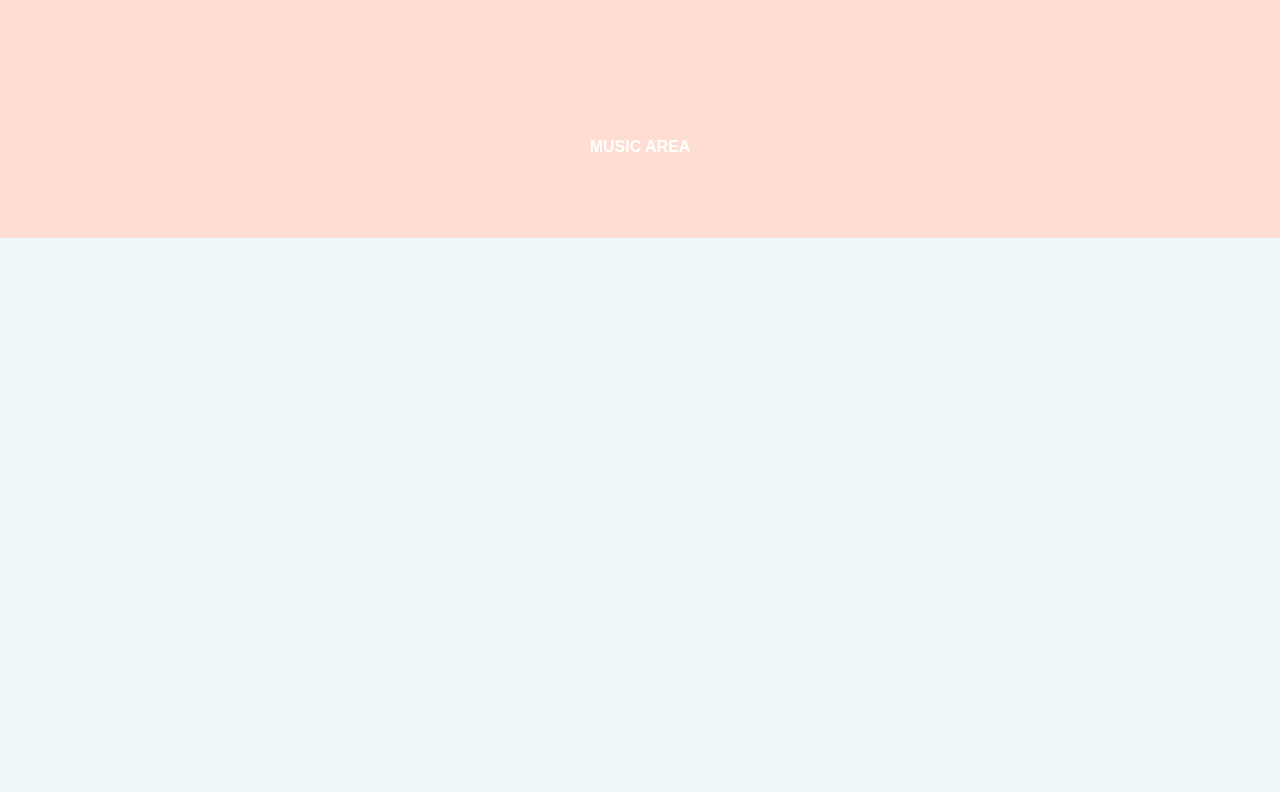
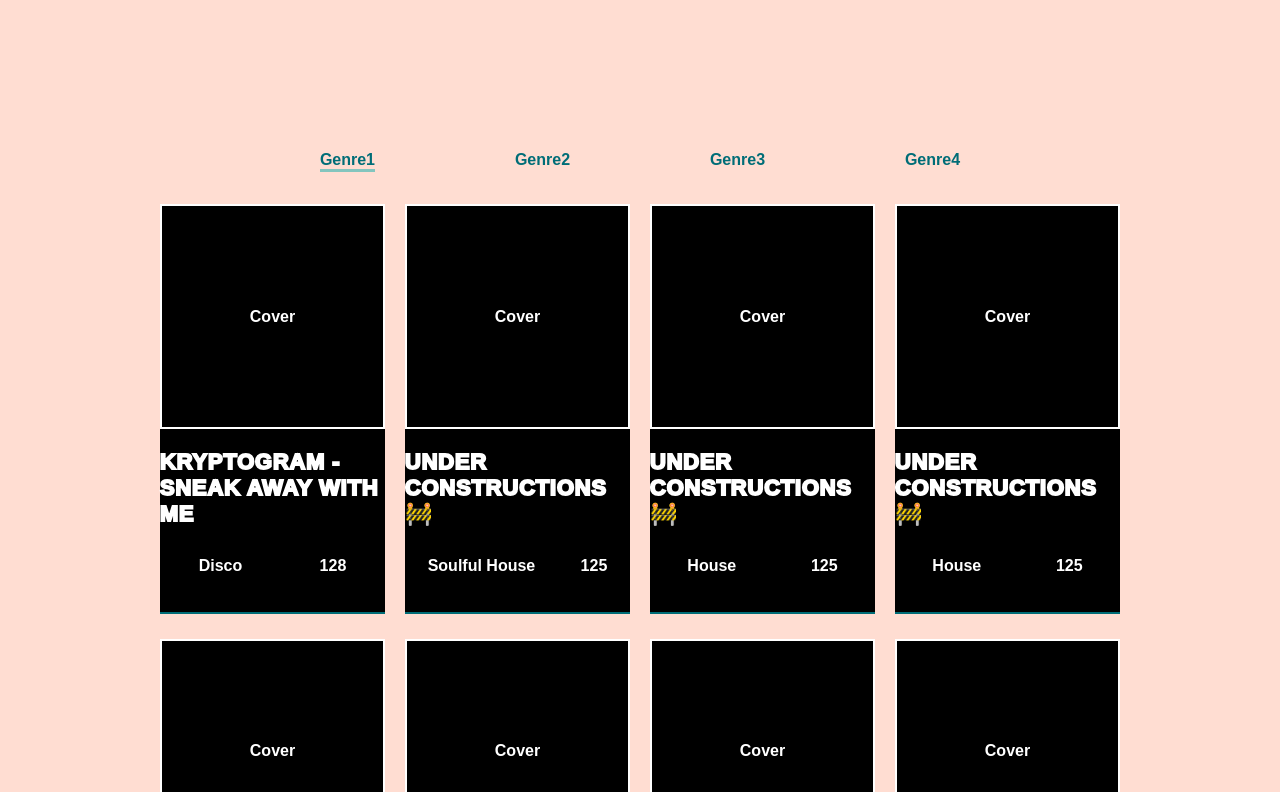
Before and after one commit to sFritsch09/djsicrip, a React (Create React App) app: page / in a window 1280 px wide. Shown: the part 1068-1860 px from the top of the page. Before the commit the page ends 1306 px from the top, so only its background shows below. Built offline with nearby package versions, Linux system fonts and the light colour scheme.

Commit message:
update music collection

```diff
--- a/src/components/mobile-navbar/data/Navigation.jsx
+++ b/src/components/mobile-navbar/data/Navigation.jsx
@@ -1,6 +1,6 @@
 import React from 'react';
 import { MenuItem } from './MenuItem';
-import { NavMenu, Spacer } from '../mobile-navbar.styles';
+import { NavMenu } from '../mobile-navbar.styles';
 import { BiMusic, BiFace, BiBriefcaseAlt2, BiEuro, BiChat } from 'react-icons/bi';
 import DarkModeToggle from 'react-dark-mode-toggle';
 
--- /dev/null
+++ b/src/components/music-collection/music-collection.component.js
@@ -0,0 +1,157 @@
+import React, { useState } from 'react';
+import {
+	CoverWrapper,
+	GridContainer,
+	ItemA,
+	NavContainer,
+	NavItem,
+	SubTitle,
+	SubTitleWrapper,
+	TitleWrapper,
+	TrackTitle,
+} from './music-collection.styles';
+
+const items = [
+	{
+		column: 1,
+		row: 1,
+		title: 'Kryptogram - Sneak Away With Me',
+		image: 'Cover',
+		genre: 'Disco',
+		bpm: '128',
+	},
+	{
+		column: 2,
+		row: 1,
+		title: 'Under constructions 🚧',
+		image: 'Cover',
+		genre: 'Soulful House',
+		bpm: '125',
+	},
+
+	{
+		column: 3,
+		row: 1,
+		title: 'Under constructions 🚧',
+		image: 'Cover',
+		genre: 'House',
+		bpm: '125',
+	},
+	{
+		column: 4,
+		row: 1,
+		title: 'Under constructions 🚧',
+		image: 'Cover',
+		genre: 'House',
+		bpm: '125',
+	},
+	{
+		column: 1,
+		row: 2,
+		title: 'Under constructions 🚧',
+		image: 'Cover',
+		genre: 'House',
+		bpm: '125',
+	},
+	{
+		column: 2,
+		row: 2,
+		title: 'Under constructions 🚧',
+		image: 'Cover',
+		genre: 'House',
+		bpm: '125',
+	},
+	{
+		column: 3,
+		row: 2,
+		title: 'Under constructions 🚧',
+		image: 'Cover',
+		genre: 'House',
+		bpm: '125',
+	},
+	{
+		column: 4,
+		row: 2,
+		title: 'Under constructions 🚧',
+		image: 'Cover',
+		genre: 'House',
+		bpm: '125',
+	},
+];
+
+const Collection = ({ active, bgColor }) => {
+	return (
+		<GridContainer>
+			{items.map((item, index) => (
+				<ItemA key={index} bgColor={bgColor} column={item.column} row={item.row}>
+					{
+						// NOTE Cover
+					}
+					<CoverWrapper>{item.image}</CoverWrapper>
+					{
+						// NOTE Track title
+					}
+					<TitleWrapper>
+						<TrackTitle>{item.title}</TrackTitle>
+					</TitleWrapper>
+					{
+						// NOTE Genre, BPM
+					}
+					<SubTitleWrapper>
+						<SubTitle>{item.genre}</SubTitle>
+						<SubTitle>{item.bpm}</SubTitle>
+					</SubTitleWrapper>
+				</ItemA>
+			))}
+		</GridContainer>
+	);
+};
+
+const MusicCollection = () => {
+	const [state, setState] = useState({
+		status: 'active',
+		bgColor: 'black',
+	});
+	const { status, bgColor } = state;
+
+	const handleClick = (name) => {
+		switch (name) {
+			case 'showA':
+				setState({ status: 'active', bgColor: 'black' });
+				break;
+			case 'showB':
+				setState({ status: 'activeB', bgColor: 'darkgoldenrod' });
+				break;
+			case 'showC':
+				setState({ status: 'activeC', bgColor: 'darkgreen' });
+				break;
+			case 'showD':
+				setState({ status: 'activeD', bgColor: 'darkred' });
+				break;
+			default:
+				setState({ status: 'active' });
+		}
+	};
+
+	return (
+		<React.Fragment>
+			<NavContainer>
+				<NavItem active={status === 'active'} onClick={() => handleClick('showA')}>
+					Genre1
+				</NavItem>
+				<NavItem active={status === 'activeB'} onClick={() => handleClick('showB')}>
+					Genre2
+				</NavItem>
+				<NavItem active={status === 'activeC'} onClick={() => handleClick('showC')}>
+					Genre3
+				</NavItem>
+				<NavItem active={status === 'activeD'} onClick={() => handleClick('showD')}>
+					Genre4
+				</NavItem>
+			</NavContainer>
+			<Collection active={status} bgColor={bgColor} />
+		</React.Fragment>
+	);
+};
+
+export default MusicCollection;
--- /dev/null
+++ b/src/components/music-collection/music-collection.styles.js
@@ -0,0 +1,103 @@
+import styled, { css } from 'styled-components';
+
+const Active = css`
+	width: 100%;
+	background: ${(props) => props.theme.lightColor};
+	transition: width 0.2s;
+`;
+
+const Item = css`
+	width: 100%;
+	height: 100%;
+	background: ${(props) => props.bgColor};
+	display: flex;
+	flex-direction: column;
+	justify-content: flex-start;
+	align-items: center;
+	flex-direction: column;
+	border-bottom: 2px solid ${(props) => props.theme.color};
+`;
+
+export const NavContainer = styled.div`
+	width: 100%;
+	height: 50px;
+	display: flex;
+	align-items: center;
+	padding: 0 20px;
+	margin-bottom: 20px;
+	justify-content: space-evenly;
+	color: ${(props) => props.theme.color};
+`;
+
+export const NavItem = styled.div`
+	cursor: pointer;
+	&::after {
+		width: 0;
+		content: '';
+		display: block;
+		height: 3px;
+		${(props) => (props.active ? Active : null)}
+	}
+
+	&:hover {
+		color: ${(props) => props.theme.contrastColor};
+		transition: width 0.3s;
+	}
+`;
+
+export const GridContainer = styled.div`
+	height: 100%;
+	width: 100%;
+	display: grid;
+	grid-template-columns: 1fr 1fr 1fr 1fr;
+	grid-template-rows: 1fr 1fr;
+	column-gap: 20px;
+	row-gap: 25px;
+	align-items: center;
+	justify-items: center;
+	position: relative;
+`;
+
+export const ItemA = styled.div`
+	grid-column: ${(props) => props.column};
+	grid-row: ${(props) => props.row};
+	${Item}
+`;
+
+export const CoverWrapper = styled.div`
+	border: 2px solid white;
+	width: 100%;
+	display: flex;
+	justify-content: center;
+	align-items: center;
+
+	&:before {
+		content: '';
+		float: left;
+		padding-top: 100%;
+	}
+`;
+
+export const TitleWrapper = styled.div`
+	padding: 20px 0;
+`;
+
+export const TrackTitle = styled.h2`
+	color: white;
+	text-align: center;
+	letter-spacing: 0.035em;
+	text-transform: uppercase;
+	font-weight: bolder;
+	-webkit-text-stroke: 2px;
+	text-align: start;
+	font-size: 22px;
+`;
+
+export const SubTitleWrapper = styled.div`
+	width: 100%;
+	display: flex;
+	justify-content: space-around;
+	padding: 10px 0;
+`;
+
+export const SubTitle = styled.h4``;
--- a/src/components/navbar/navbar.styles.jsx
+++ b/src/components/navbar/navbar.styles.jsx
@@ -39,6 +39,9 @@ export const NavbarContainer = styled.div`
 	padding-left: 60px;
 	@media screen and (max-width: 900px) {
 	}
+	@media screen and (max-width: 1050px) {
+		padding-left: 10px;
+	}
 `;
 
 export const MobileIcon = styled.div`
@@ -79,7 +82,11 @@ export const NavLogo = styled(Link)`
 	right: 0;
 	bottom: 0;
 
-	@media screen and (max-width: 900px) {
+	@media screen and (max-width: 1050px) {
+		margin-right: 100px;
+	}
+
+	@media screen and (max-width: 980px) {
 		display: none;
 	}
 `;
@@ -136,7 +143,7 @@ export const NavItem = styled.li`
 export const NavLink = styled(Link)`
 	position: relative;
 	margin: 0 15px;
-	letter-spacing: 2px;
+	letter-spacing: 1px;
 	color: ${(props) => props.theme.color};
 	display: flex;
 	justify-content: space-between;
--- a/src/pages/about-me/FAQ.js
+++ b/src/pages/about-me/FAQ.js
@@ -71,9 +71,9 @@ const FAQ = () => {
 		<FaqMain>
 			<AnimateSharedLayout>
 				<FaqContainer layout>
-					{items.map((item) => (
+					{items.map((item, index) => (
 						<Item
-							key={item}
+							key={index}
 							text={item.question}
 							answer={item.answer}
 							link={item.link}
--- a/src/pages/about-me/about-me.styles.jsx
+++ b/src/pages/about-me/about-me.styles.jsx
@@ -216,4 +216,9 @@ export const HyperLink = styled(Link)`
 	text-decoration: none;
 	z-index: 3;
 	margin-left: 4px;
+
+	&:hover {
+		transform: scale(1.1);
+		transition: all 0.05s ease-in-out;
+	}
 `;
--- a/src/pages/homepage/homepage.styles.js
+++ b/src/pages/homepage/homepage.styles.js
@@ -29,6 +29,7 @@ export const Angle = styled.div`
 
 export const Content = styled.div`
 	width: 100%;
+	align-items: center;
 	padding: 20px;
 	background-color: ${(props) => props.theme.darkColor};
 `;
@@ -113,11 +114,33 @@ export const CustomButton = styled(Link)`
 	}
 `;
 
+export const MusicContainer = styled.div`
+	display: flex;
+	flex-direction: column;
+	align-items: center;
+`;
+
 export const MusicWrapper = styled.div`
-	width: 100%;
-	padding: 20px;
-	height: 100px;
+	width: 1500px;
+	height: 1100px;
+	padding: 20px 120px;
 	color: white;
 	display: flex;
 	justify-content: center;
+	align-items: center;
+	flex-direction: column;
+
+	@media screen and (max-width: 1300px) {
+		width: 1200px;
+		height: 950px;
+	}
+
+	@media screen and (max-width: 1000px) {
+		width: 1000px;
+		height: 800px;
+	}
+	@media screen and (max-width: 900px) {
+		width: 900px;
+		height: 750px;
+	}
 `;
--- a/src/pages/homepage/hompage.component.jsx
+++ b/src/pages/homepage/hompage.component.jsx
@@ -1,5 +1,6 @@
 import React from 'react';
 import { Logo, SimpleSlider } from '../../components';
+import MusicCollection from '../../components/music-collection/music-collection.component';
 import {
 	Angle,
 	Content,
@@ -9,6 +10,7 @@ import {
 	MusicWrapper,
 	ContentWrapper,
 	LogoWrapper,
+	MusicContainer,
 } from './homepage.styles';
 
 const HomePage = () => {
@@ -26,7 +28,11 @@ const HomePage = () => {
 						<Logo />
 					</LogoWrapper>
 				</ContentWrapper>
-				<MusicWrapper>MUSIC AREA</MusicWrapper>
+				<MusicContainer>
+					<MusicWrapper>
+						<MusicCollection />
+					</MusicWrapper>
+				</MusicContainer>
 			</Content>
 		</div>
 	);
```
Also changed, not shown: 2 other files (tests, documents, lock files or other folders).
